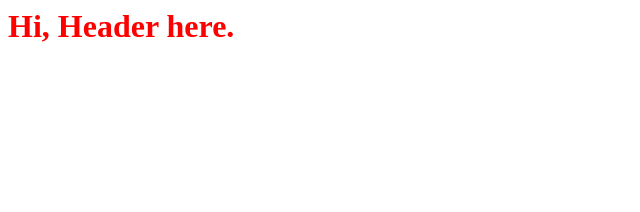
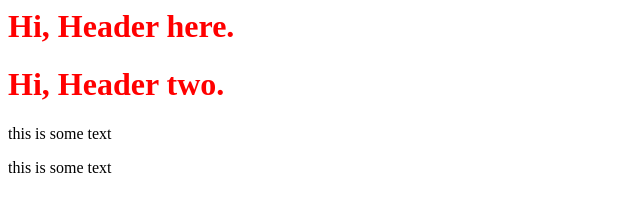
Before and after one commit to izzy-heron/webf18, a plain HTML site: page index.html in a window 1280 px wide. Shown: the whole page, without its empty margins (0-640 px from the left). Drawn offline with Linux system fonts and the light colour scheme.

Commit message:
Update index.html
double header

```diff
--- a/index.html
+++ b/index.html
@@ -5,6 +5,9 @@
     </style>
   </head>
   <body>
-    <h1 onmouseover="alert('entered!')">Hi, Header here.</h1>
+    <h1>Hi, Header here.</h1>
+    <h1>Hi, Header two.</h1>
+    <p>this is some text</p>
+    <p>this is some text</p>
   </body>
 </html>
```
